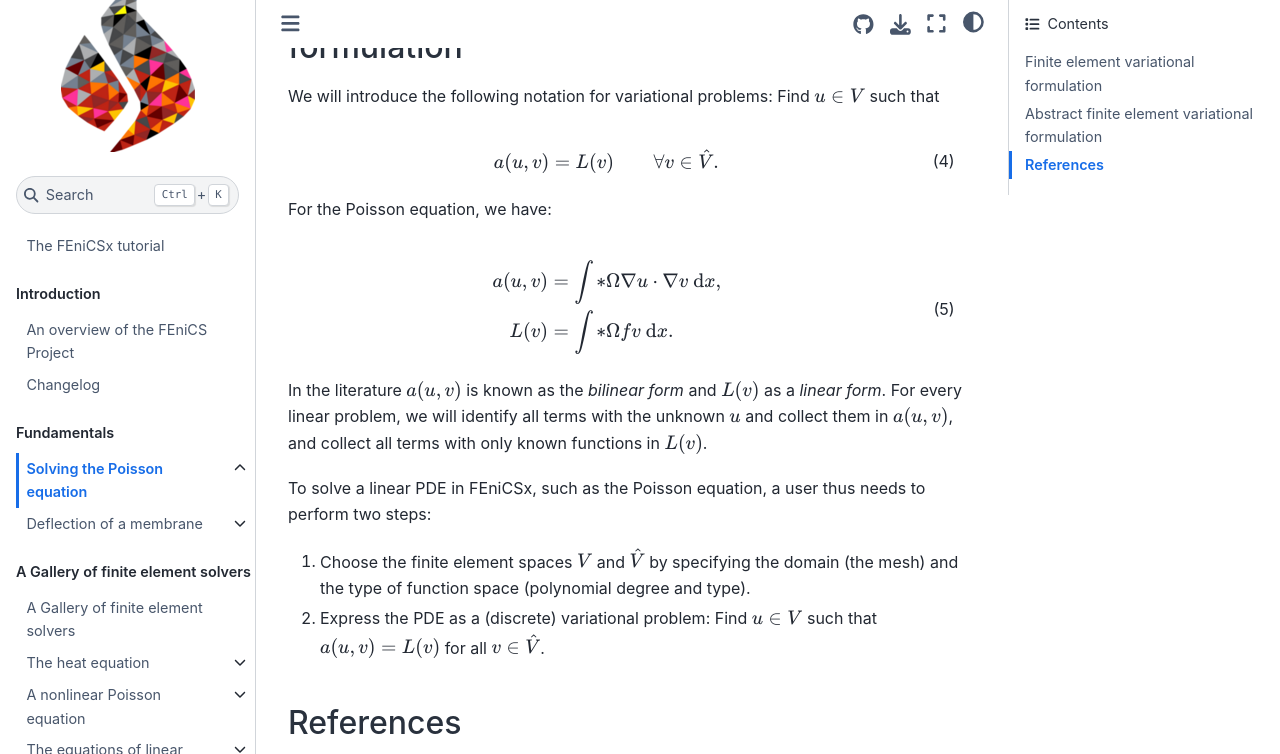
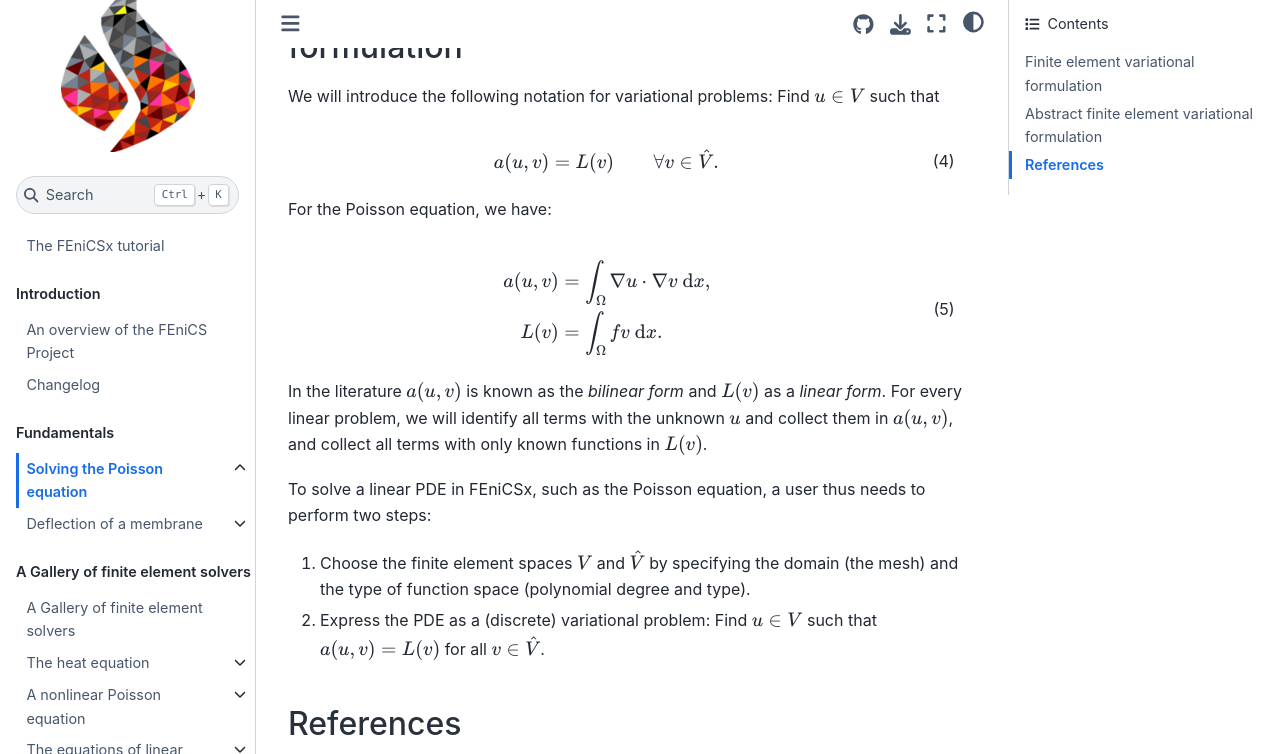
Before and after one commit to jorgensd/dolfinx-tutorial, a Jupyter Book: the page built from chapter1/fundamentals.md, in a window 1280 px wide and 900 px high, scrolled down 3642 px, cut to the strip 0-754 px from the top of the window. Built offline with Jupyter Book 1.0.4 settings and Sphinx 7.4.7 and the Sphinx Book theme 1.1.4, drawn with Linux system fonts in a browser that asks for light colours; pages that are not in the unit, such as notebooks, are missing from menus; cross-references to code outside the pages are shown as plain code.

```diff
--- a/chapter1/fundamentals.md
+++ b/chapter1/fundamentals.md
@@ -120,8 +120,8 @@ a(u,v)&=L(v)&& \forall v \in \hat{V}.
 \end{align}
 For the Poisson equation, we have:
 \begin{align}
-a(u,v) &= \int*{\Omega} \nabla u \cdot \nabla v~\mathrm{d} x,\\
-L(v) &= \int*{\Omega} fv~\mathrm{d} x.
+a(u,v) &= \int_{\Omega} \nabla u \cdot \nabla v~\mathrm{d} x,\\
+L(v) &= \int_{\Omega} fv~\mathrm{d} x.
 \end{align}
 In the literature $a(u,v)$ is known as the _bilinear form_ and $L(v)$ as a _linear form_.
 For every linear problem, we will identify all terms with the unknown $u$ and collect them in $a(u,v)$, and collect all terms with only known functions in $L(v)$.
```
Also changed, not shown: README.md (+0 -17 lines), 1 other file.
